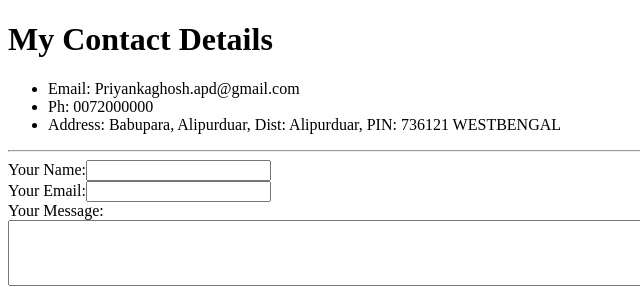
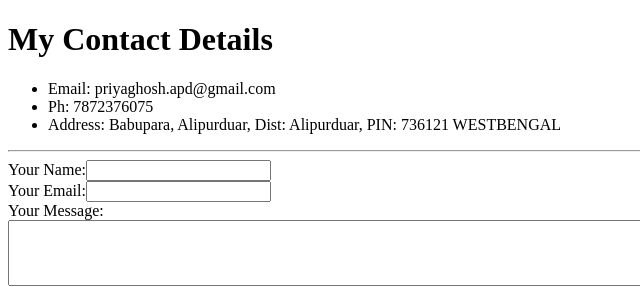
Before and after one commit to PR1YANKAa/cv, a plain HTML site: page Contact Me.html in a window 1280 px wide. Shown: the top 287 px of the page, 0-640 px from the left. Drawn offline with Linux system fonts and the light colour scheme.

Commit message:
Add files via upload

```diff
--- a/Contact Me.html
+++ b/Contact Me.html
@@ -9,8 +9,8 @@
 <body>
   <h1>My Contact Details </h1>
   <ul>
-    <li>Email: Priyankaghosh.apd@gmail.com</li>
-    <li>Ph: 0072000000</li>
+    <li>Email: priyaghosh.apd@gmail.com</li>
+    <li>Ph: 7872376075</li>
     <li>Address: Babupara, Alipurduar, Dist: Alipurduar, PIN: 736121 WESTBENGAL</li>
   </ul>
   <hr>
```
